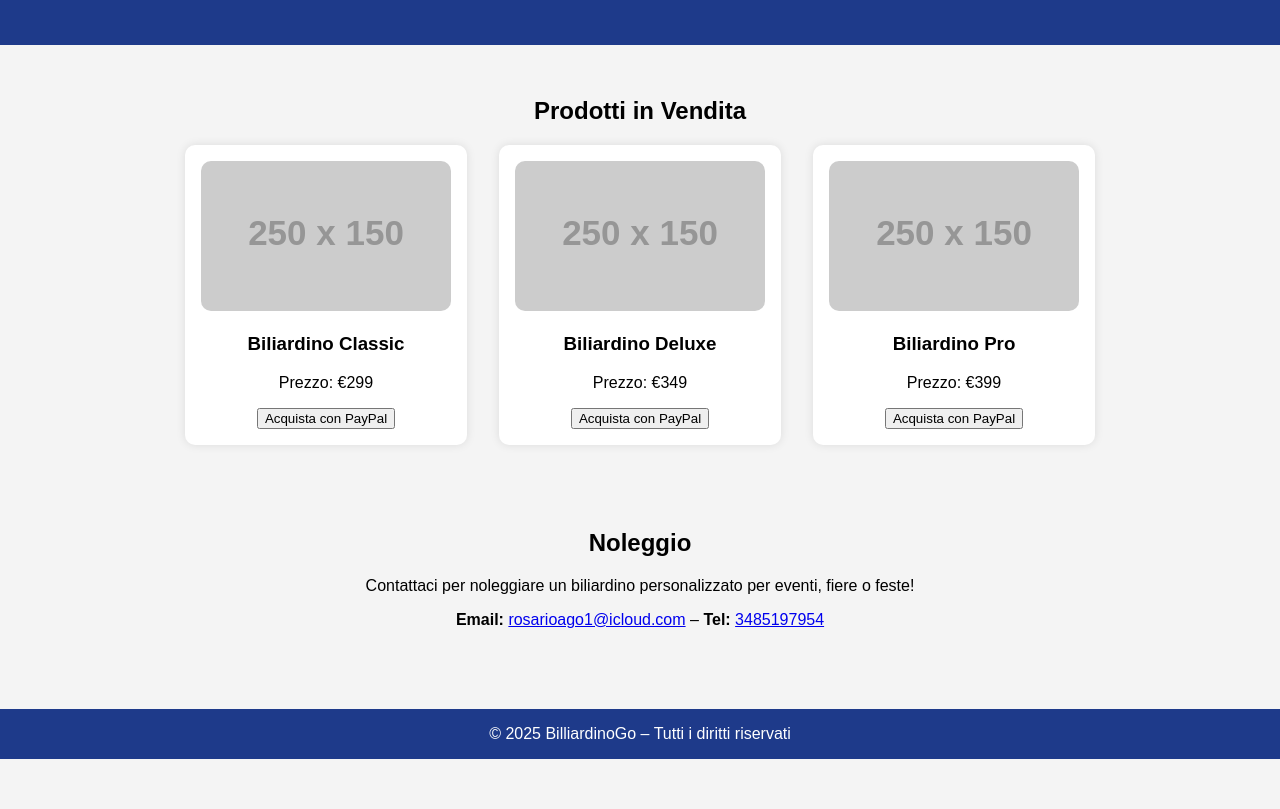
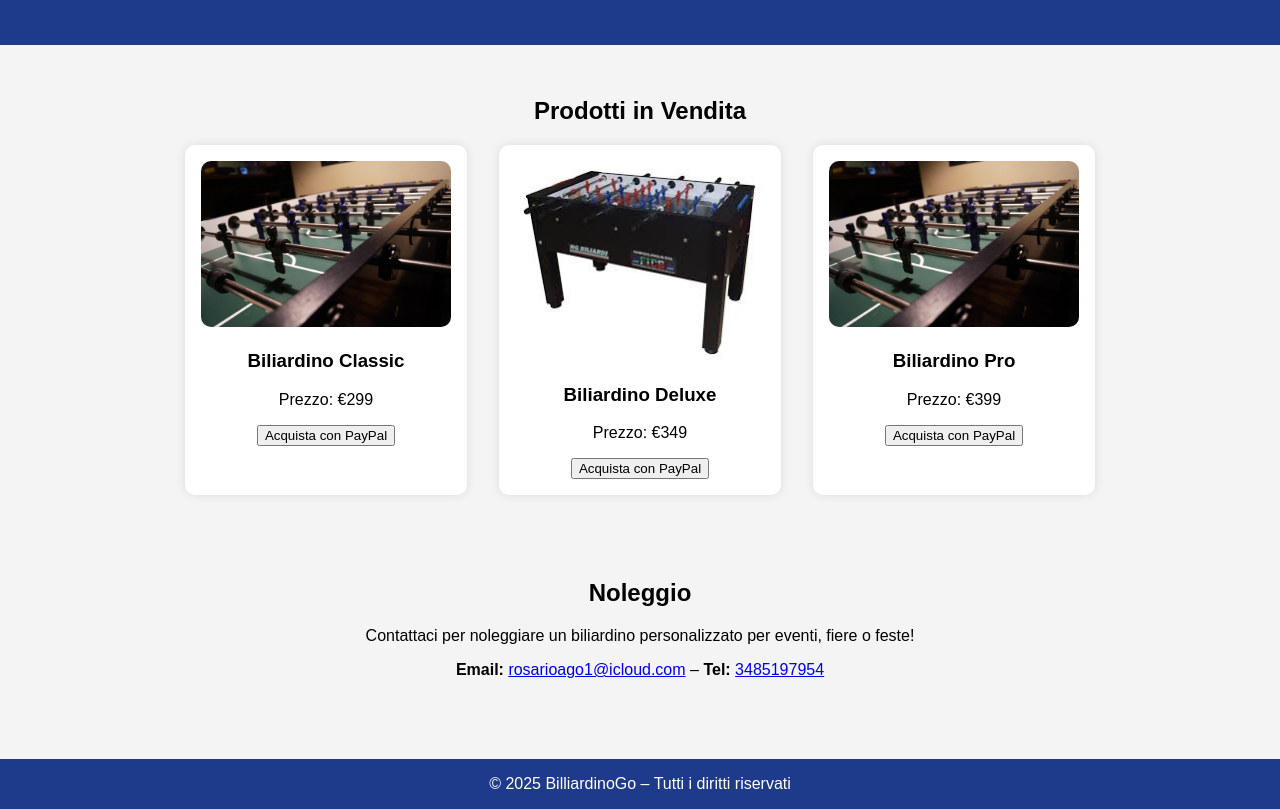
Before and after one commit to Rosario27930/billiardinogo, a plain HTML site: page index.html in a window 1280 px wide. Shown: the part 133-942 px from the top of the page. Before the commit the page ends 892 px from the top, so only its background shows below. Drawn offline with Linux system fonts and the light colour scheme; placeholder pictures from the web are drawn by us.

Commit message:
Update index.html

```diff
--- a/index.html
+++ b/index.html
@@ -26,7 +26,7 @@
   <h2 style="text-align:center;">Prodotti in Vendita</h2>
    <div class="product-grid">
   <div class="product">
-      <img src="https://via.placeholder.com/250x150?text=Biliardino+Classic" alt="Classic">
+    <img src="biliardino1.jpg" alt="Biliardino Classic">
     <h3>Biliardino Classic</h3>
     <p>Prezzo: €299</p>
     <form action="https://www.paypal.com/cgi-bin/webscr" method="post" target="_blank" class="btn">
@@ -39,7 +39,7 @@
     </form>
   </div>
   <div class="product">
-      <img src="https://via.placeholder.com/250x150?text=Biliardino+Deluxe" alt="Deluxe">
+    <img src="biliardino2.jpg" alt="Biliardino Deluxe">
     <h3>Biliardino Deluxe</h3>
     <p>Prezzo: €349</p>
     <form action="https://www.paypal.com/cgi-bin/webscr" method="post" target="_blank" class="btn">
@@ -52,7 +52,7 @@
     </form>
   </div>
   <div class="product">
-      <img src="https://via.placeholder.com/250x150?text=Biliardino+Pro" alt="Pro">
+    <img src="biliardino3.jpg" alt="Biliardino Pro">
     <h3>Biliardino Pro</h3>
     <p>Prezzo: €399</p>
     <form action="https://www.paypal.com/cgi-bin/webscr" method="post" target="_blank" class="btn">
```
Lines whose indentation alone changed are shown as unchanged.
